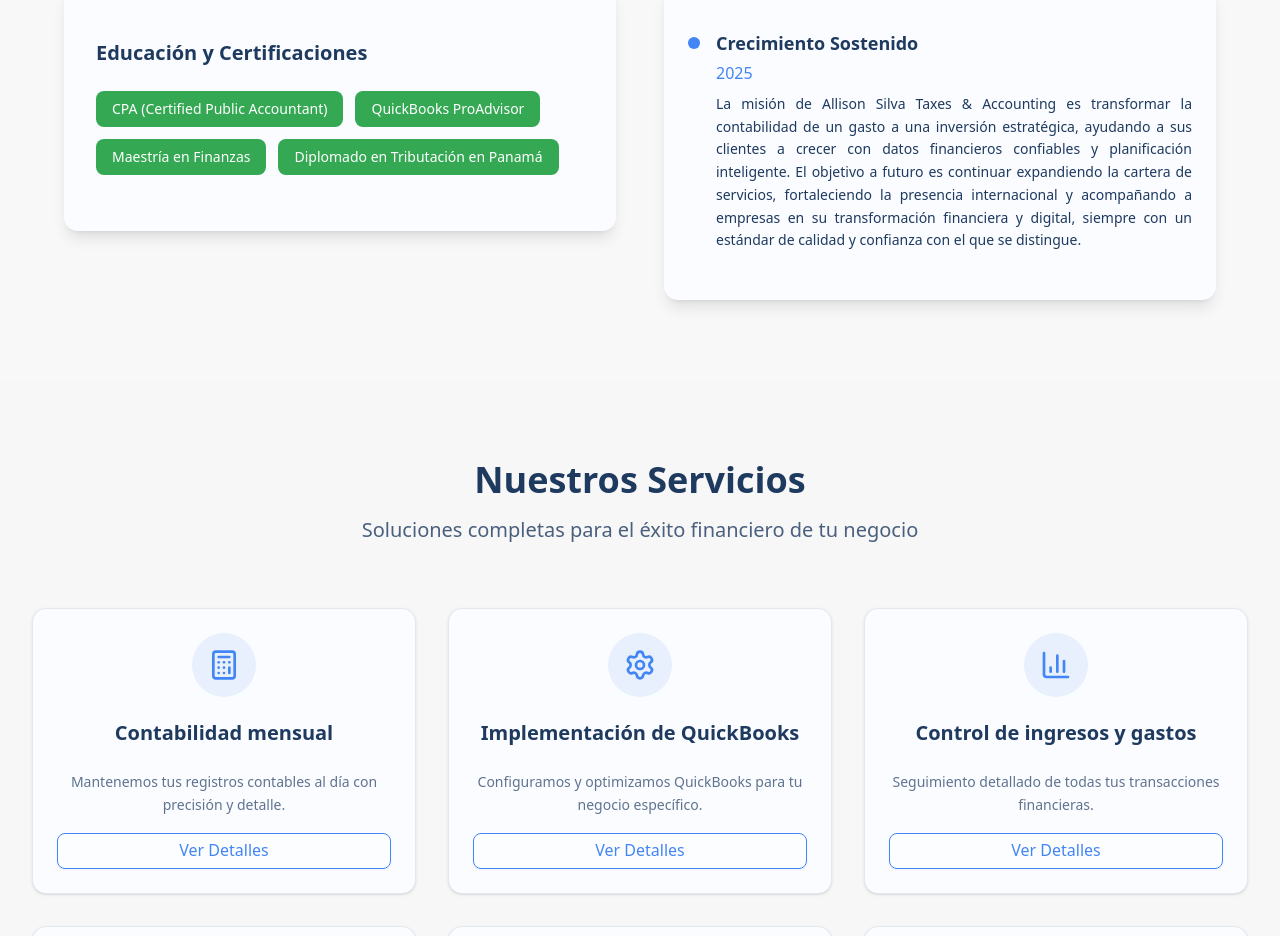
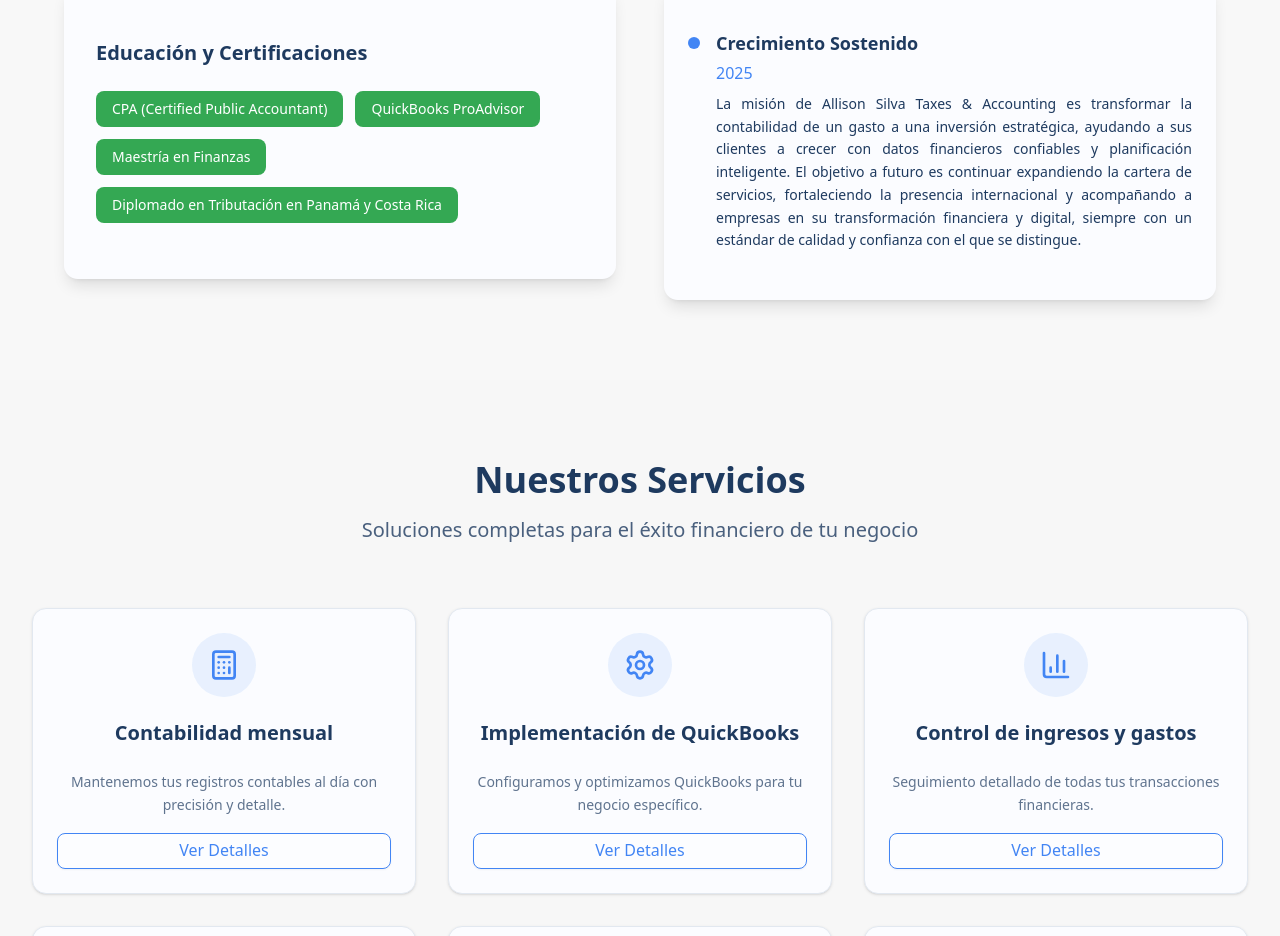
Before and after one commit to Xeppyz/Allison-s-portfolio, a React (Vite) app: page / in a window 1280 px wide. Shown: the part 1560-2496 px from the top of the page. Built offline with nearby package versions, Linux system fonts and the light colour scheme.

Commit message:
fix(badge)

```diff
--- a/src/components/about.tsx
+++ b/src/components/about.tsx
@@ -11,7 +11,7 @@ export function About() {
     "CPA (Certified Public Accountant)",
     "QuickBooks ProAdvisor",
     language === "es" ? "Maestría en Finanzas" : "Master's in Finance",
-    language === "es" ? "Diplomado en Tributación en Panamá" : "Diploma in Taxation in Panama",
+    language === "es" ? "Diplomado en Tributación en Panamá y Costa Rica" : "Diploma in Taxation in Panama And Costa Rica",
   ]
 
   const companyMilestones = [
```
